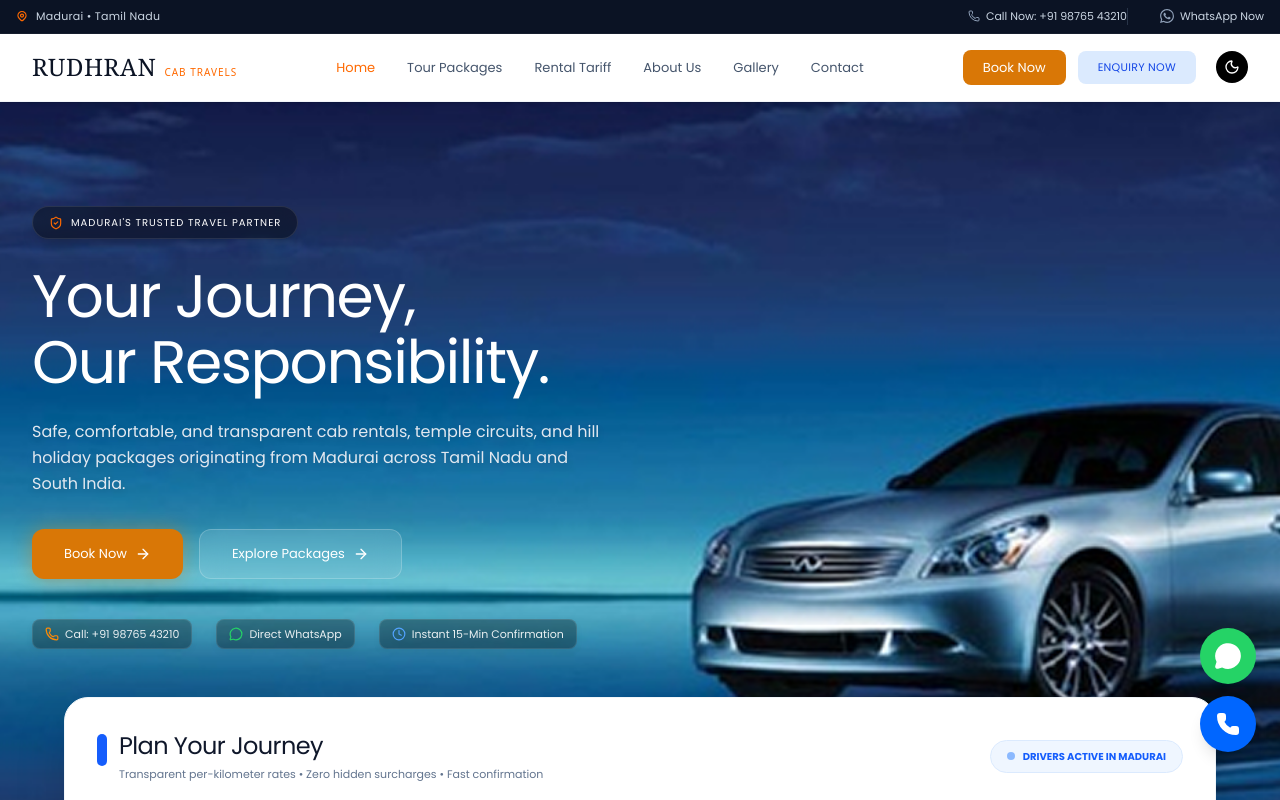
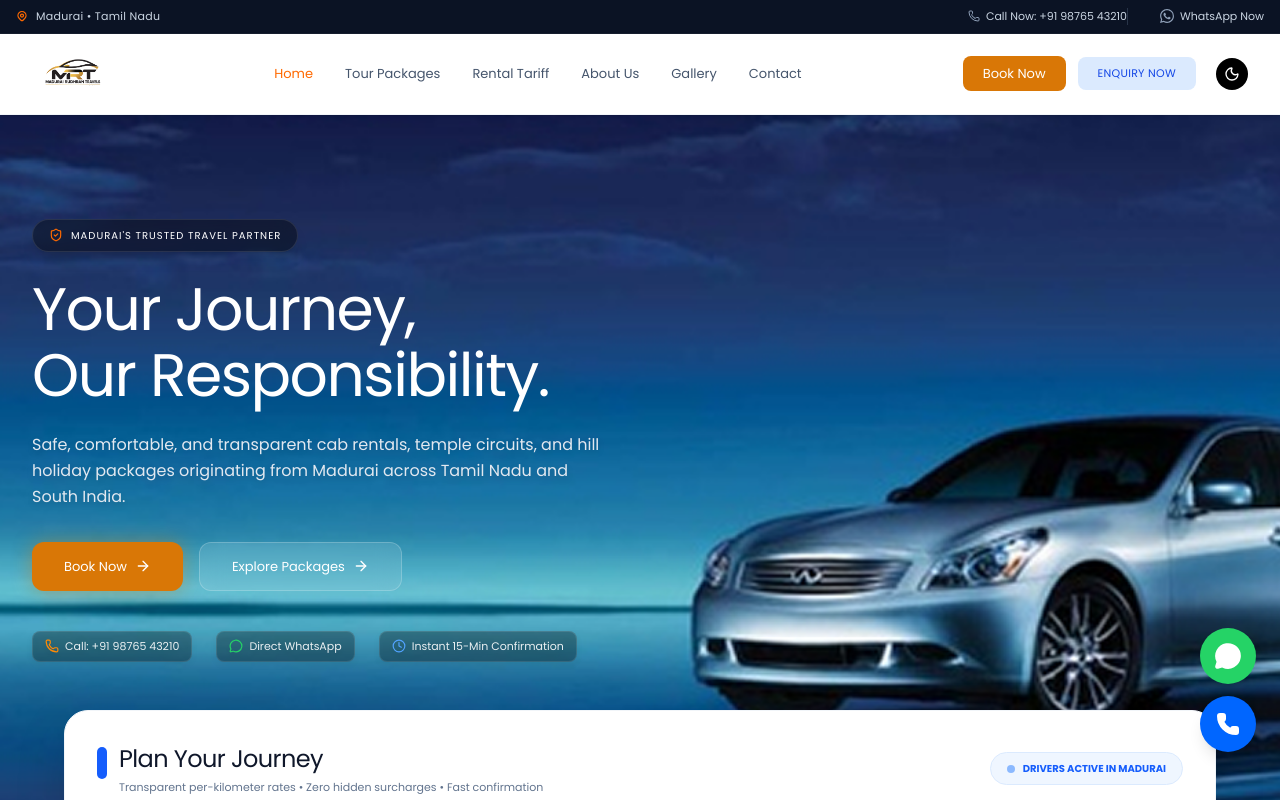
Before and after one commit to aeropeak26/Rudhran_travels, a Next.js app: page / in a window 1280 px wide. Shown: the top 800 px of the page. Built offline with nearby package versions, Linux system fonts and the light colour scheme.

Commit message:
Replace text logos with custom logo.png in Header and Footer

```diff
--- a/src/components/Footer.tsx
+++ b/src/components/Footer.tsx
@@ -26,9 +26,13 @@ export default function Footer() {
 
           {/* Column 1: Brand Info */}
           <div className="space-y-5">
-            <div className="text-xl md:text-2xl font-serif text-[#0b1324] font-semibold tracking-wider">
-              RUDHRAN <span className="text-[10px] md:text-xs font-bold text-orange-500 tracking-normal uppercase font-sans">CAB TRAVELS</span>
-            </div>
+            <Link href="/" className="inline-block">
+              <img
+                src="/images/logo.png"
+                alt="Rudhran Travels Logo"
+                className="h-14 md:h-16 w-auto object-contain"
+              />
+            </Link>
 
             <p className="text-slate-600 leading-relaxed pr-4">
               Premium car rental, outstation journeys, and curated tour packages across South India. Reliable vehicles, vetted professional drivers, and transparent pricing.
--- a/src/components/Header.tsx
+++ b/src/components/Header.tsx
@@ -41,11 +41,13 @@ export default function Header({ onOpenBookingModal }: HeaderProps) {
     }`}>
       <div className="max-w-7xl mx-auto px-4 sm:px-6 lg:px-8 flex items-center justify-between">
 
-        {/* Brand Logo: RUDHRAN CAB TRAVELS */}
+        {/* Brand Logo */}
         <Link href="/" className="flex items-center space-x-2 group">
-          <div className="text-2xl font-serif tracking-wide text-[#0b1324] flex items-baseline gap-2">
-            RUDHRAN <span className="text-[10px] font-bold text-orange-500 uppercase tracking-widest font-sans">CAB TRAVELS</span>
-          </div>
+          <img
+            src="/images/logo.png"
+            alt="Rudhran Travels Logo"
+            className="h-10 md:h-12 w-auto object-contain"
+          />
         </Link>
 
         {/* Desktop Nav Links */}
```
Also changed, not shown: public/images/logo.png (added).
